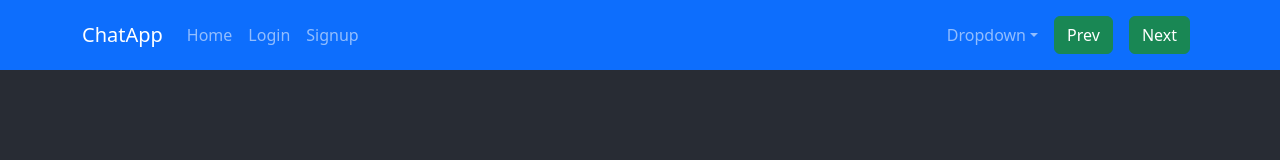
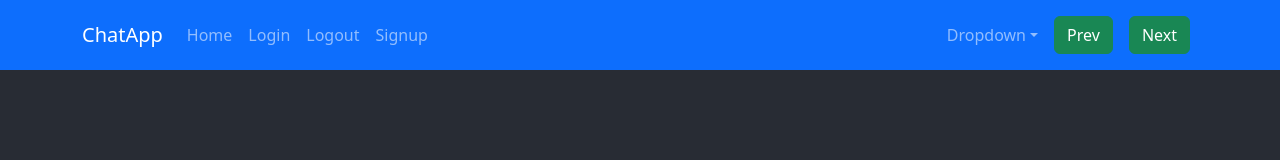
Before and after one commit to 9370Cloud/chatApp, a React (Create React App) app in the folder frontend/: page / in a window 1280 px wide. Shown: the top 160 px of the page. Built offline with nearby package versions, Linux system fonts and the light colour scheme.

Commit message:
jwt쿠키를 지워서 로그아웃 하기

```diff
--- a/frontend/src/components/Navbar.js
+++ b/frontend/src/components/Navbar.js
@@ -4,6 +4,10 @@ import { Routes, Route, Link, useNavigate } from "react-router-dom";
 
 function NavBar() {
   let navigate = useNavigate();
+  function deleteCookie(name) {
+    document.cookie = name + "=; expires=Thu, 01 Jan 1970 00:00:00 UTC; path=/; domain=.localhost;";
+}
+
   return (
     <>
       <Navbar bg="primary" data-bs-theme="dark">
@@ -18,22 +22,37 @@ function NavBar() {
           </Navbar.Brand>
           <Nav className="me-auto">
             {/* me-auto : 왼쪽 정렬 */}
-            <Nav.Link onClick={(e) => {
+            <Nav.Link
+              onClick={(e) => {
                 e.stopPropagation();
                 navigate("/");
-                }}>
+              }}
+            >
               Home
             </Nav.Link>
-            <Nav.Link onClick={(e) => {
+            <Nav.Link
+              onClick={(e) => {
                 e.stopPropagation();
                 navigate("/login");
-                }}>
+              }}
+            >
               Login
             </Nav.Link>
-            <Nav.Link onClick={(e) => {
+            <Nav.Link
+              onClick={(e) => {
+                e.stopPropagation();
+                deleteCookie("jwt")
+                navigate("/");
+              }}
+            >
+              Logout
+            </Nav.Link>
+            <Nav.Link
+              onClick={(e) => {
                 e.stopPropagation();
                 navigate("/signup");
-                }}>
+              }}
+            >
               Signup
             </Nav.Link>
           </Nav>
```
Lines whose indentation alone changed are shown as unchanged.
